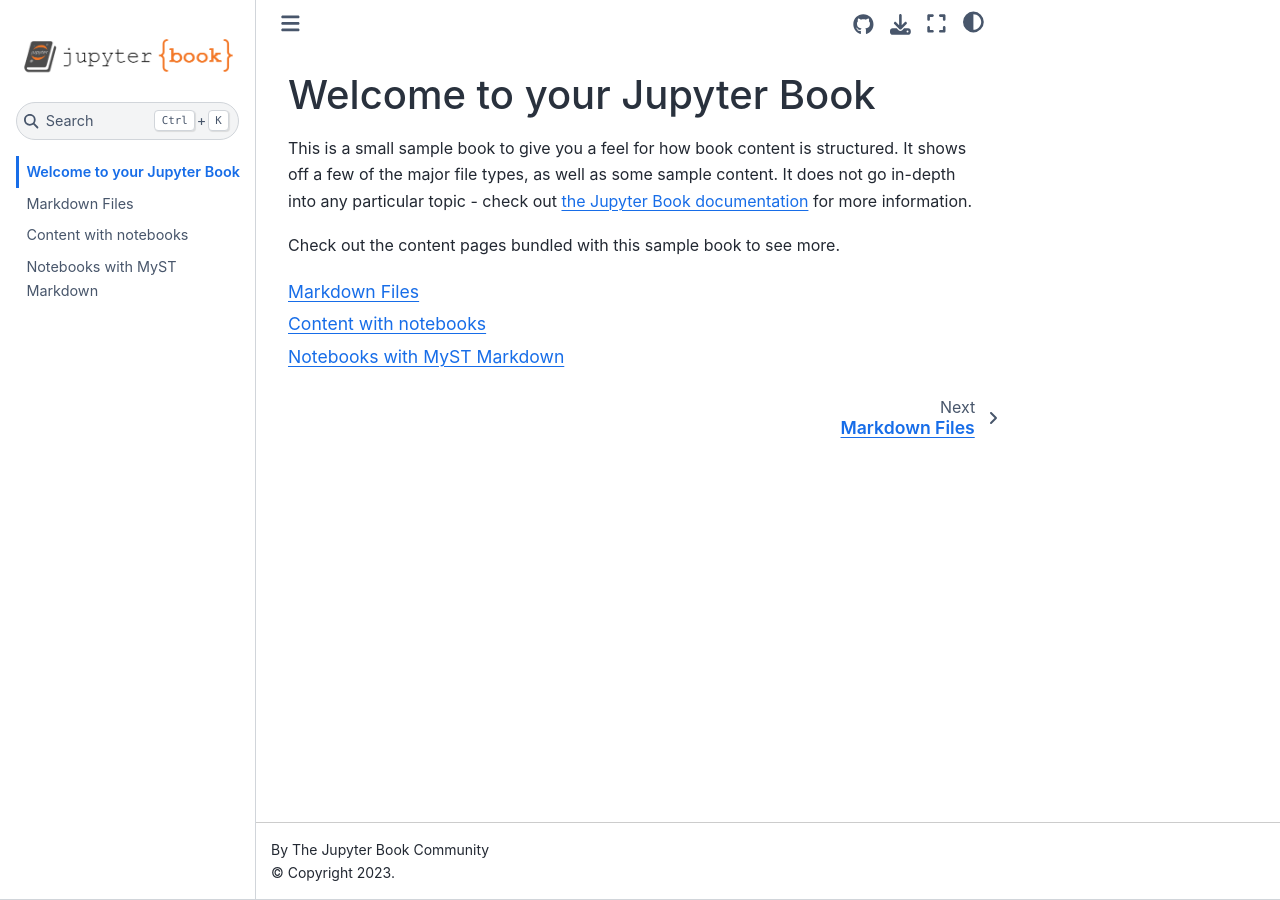
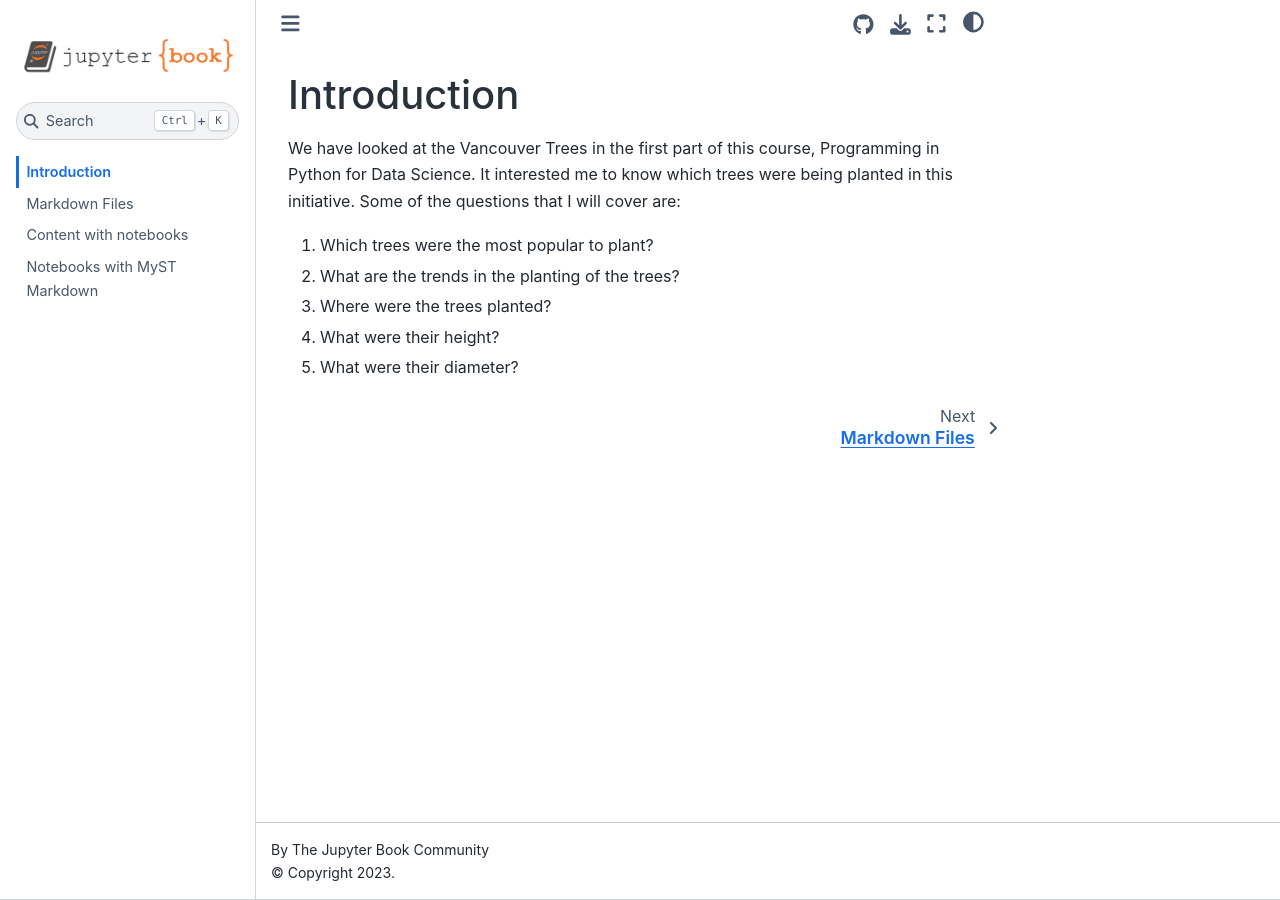
Before and after one commit to klew-pdot/fptrees, a Jupyter Book: the page built from intro.md, in a window 1280 px wide. Built offline with Jupyter Book 1.0.4 settings and Sphinx 7.4.7 and the Sphinx Book theme 1.1.4, drawn with Linux system fonts in a browser that asks for light colours.

Commit message:
TOC Change Test

````diff
--- a/intro.md
+++ b/intro.md
@@ -1,11 +1,9 @@
-# Welcome to your Jupyter Book
+# Introduction
 
-This is a small sample book to give you a feel for how book content is
-structured.
-It shows off a few of the major file types, as well as some sample content.
-It does not go in-depth into any particular topic - check out [the Jupyter Book documentation](https://jupyterbook.org) for more information.
+We have looked at the Vancouver Trees in the first part of this course, Programming in Python for Data Science. It interested me to know which trees were being planted in this initiative. Some of the questions that I will cover are:
 
-Check out the content pages bundled with this sample book to see more.
-
-```{tableofcontents}
-```
+1.    Which trees were the most popular to plant?
+2.    What are the trends in the planting of the trees?
+3.    Where were the trees planted?
+4.    What were their height?
+5.    What were their diameter?
````
